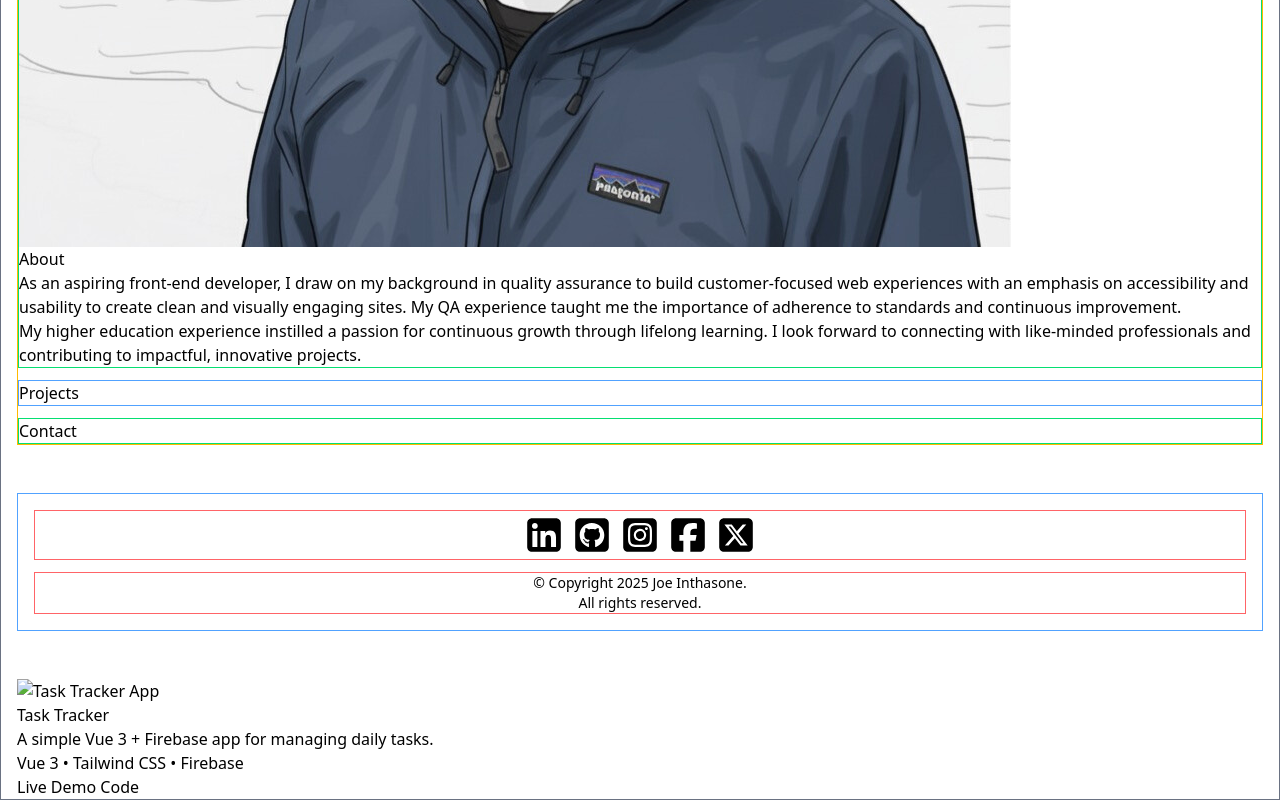
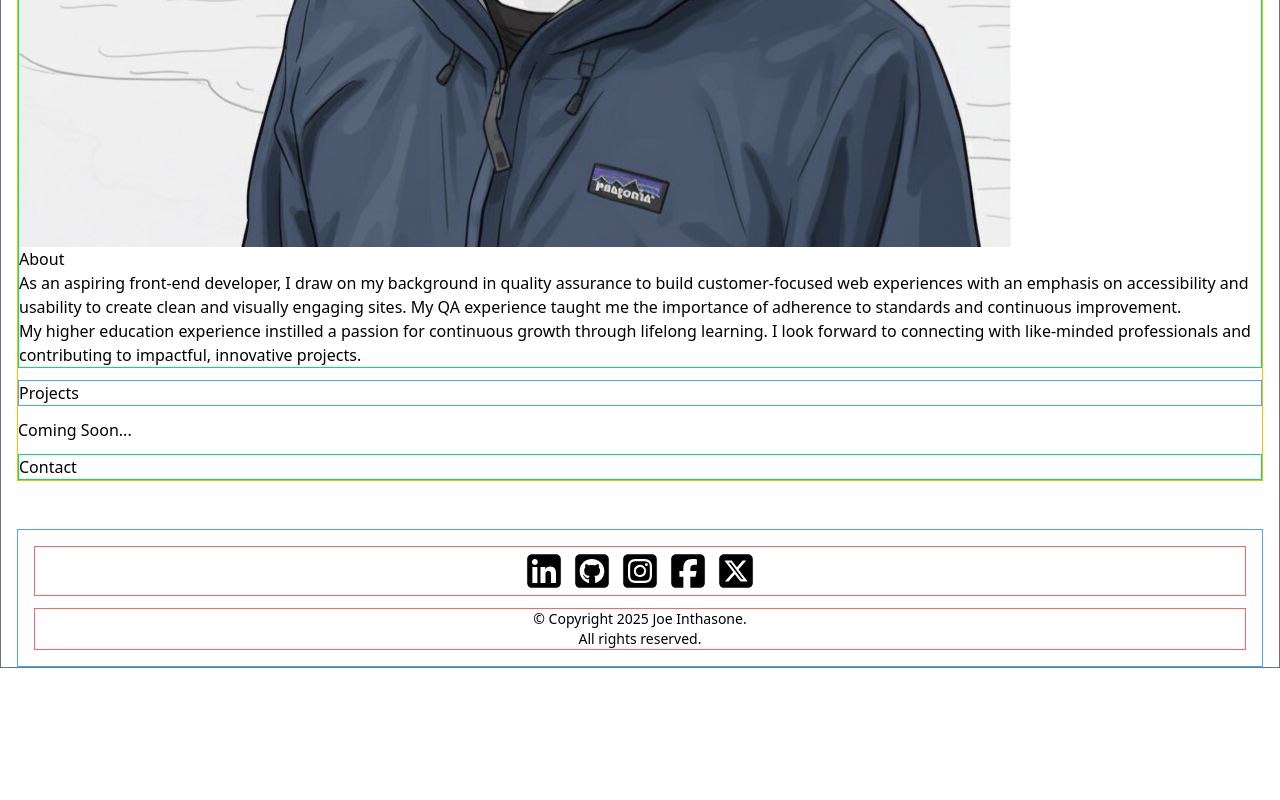
Before and after one commit to joyDiffusion/portfolio, a website: page src/index.html in a window 1280 px wide. Shown: the part 895-1695 px from the top of the page. After the commit the page ends 1563 px from the top, so only its background shows below. Drawn offline with nearby package versions, Linux system fonts and the light colour scheme.

Commit message:
Pushed initial working files

```diff
--- a/src/index.html
+++ b/src/index.html
@@ -88,6 +88,7 @@
           </p>
         </section>
         <section class="box-border border border-blue-400">Projects</section>
+        <div>Coming Soon...</div>
         <section class="box-border border border-green-400">Contact</section>
       </main>
 
@@ -152,19 +153,6 @@
           class="flex justify-center border border-red-400 text-center text-sm"
         ></div>
       </footer>
-
-      <article>
-        <img src="project-thumbnail.jpg" alt="Task Tracker App" />
-        <h3>Task Tracker</h3>
-        <p>A simple Vue 3 + Firebase app for managing daily tasks.</p>
-        <ul class="tech-list">
-          Vue 3 • Tailwind CSS • Firebase
-        </ul>
-        <div class="links">
-          <a href="https://example.com">Live Demo</a>
-          <a href="https://github.com/username/task-tracker">Code</a>
-        </div>
-      </article>
     </div>
 
     <script src="https://unpkg.com/lucide@latest/dist/umd/lucide.js"></script>
```
